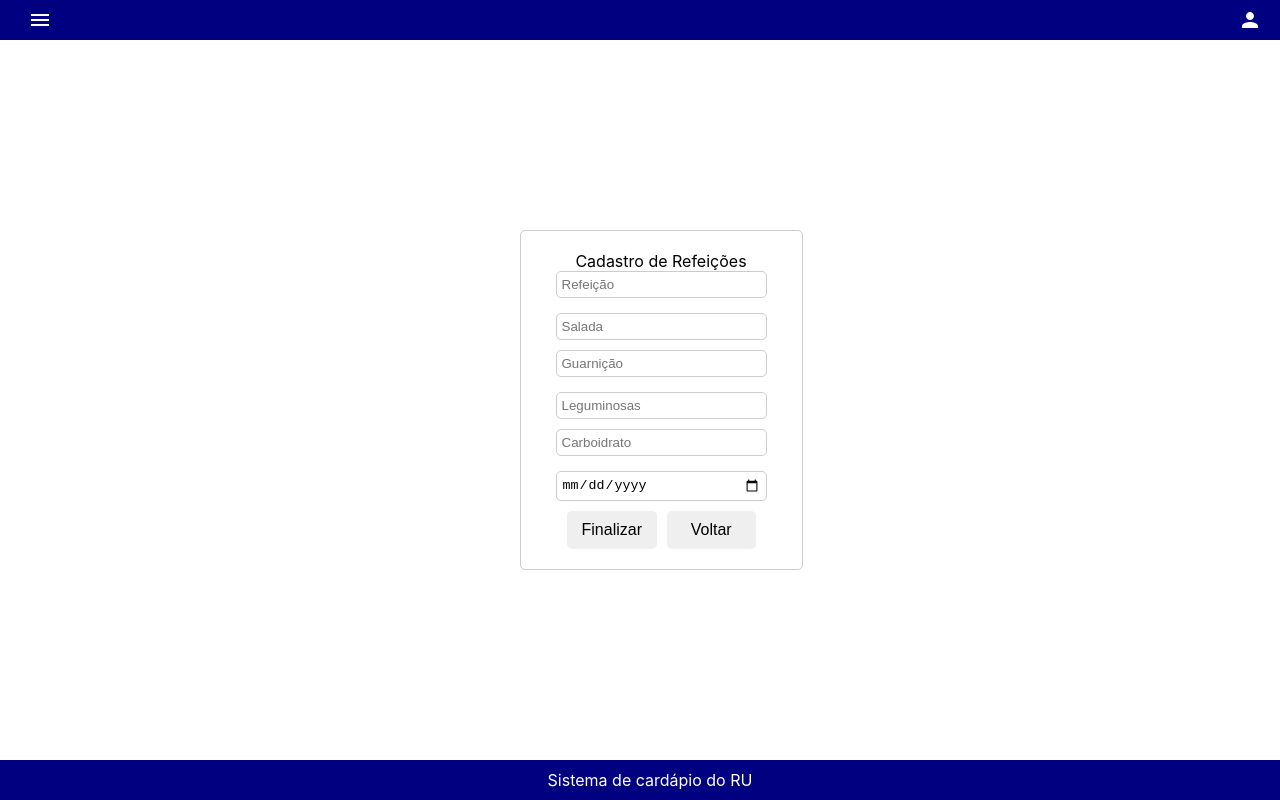
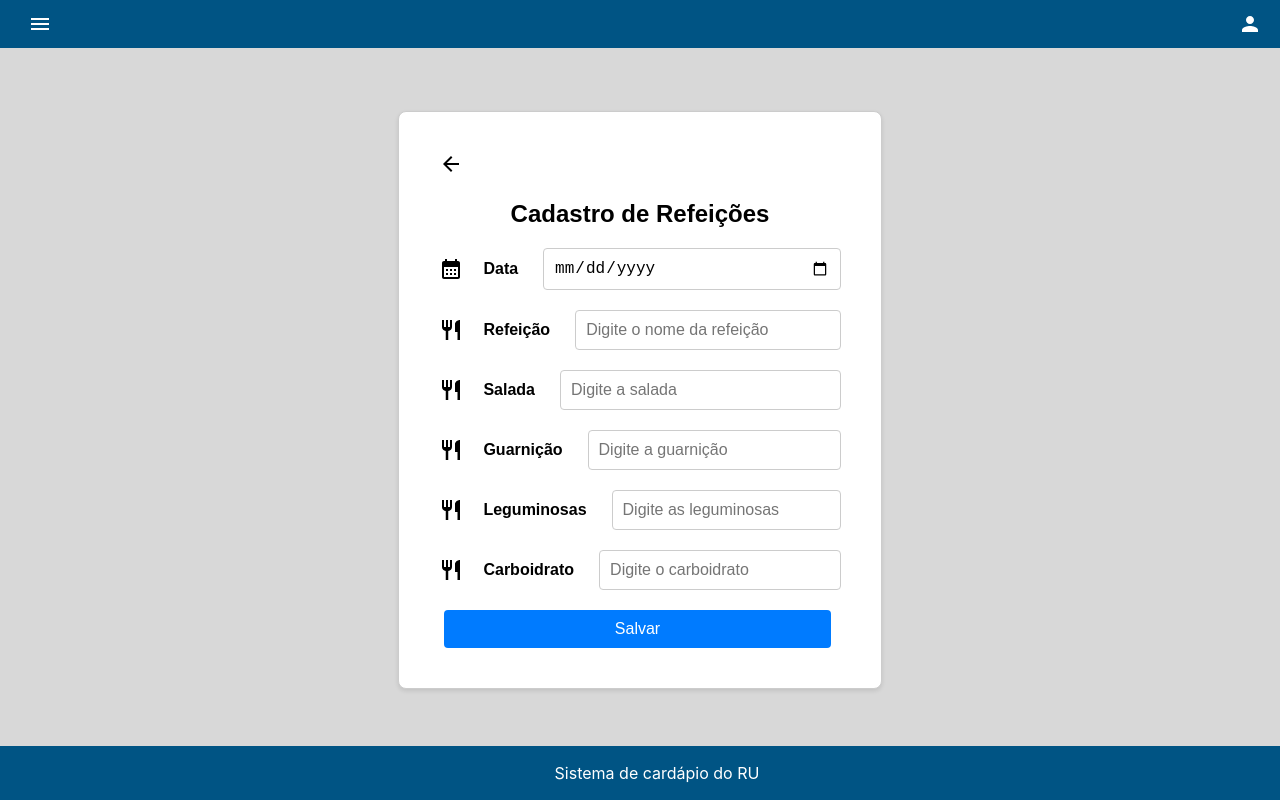
Before and after one commit to murilo-alvesmelo/front-end-cardapio-ru, a React (Create React App) app: page /root/refeicoes in a window 1280 px wide. Built offline with nearby package versions, Linux system fonts and the light colour scheme; sample sign-in values are in the browser's storage.

Commit message:
ajustes CSS/Cores/Refecoes (probl login/cads)

```diff
--- a/src/components/footer/styles.css
+++ b/src/components/footer/styles.css
@@ -1,8 +1,8 @@
 .footer {
-    background-color: #000080; /* Azul escuro */
+    background-color: #005484;
     color: white;
     text-align: center;
-    padding: 10px;
+    padding: 17px;
     position: fixed;
     left: 0;
     bottom: 0;
--- a/src/components/navbar/styles.css
+++ b/src/components/navbar/styles.css
@@ -2,13 +2,13 @@
   display: flex;
   justify-content: space-between;
   align-items: center;
-  background-color: #000080;
+  background-color: #005484;
   color: white;
   padding: 8px;
   position: fixed;
   left: 0;
   top: 0;
-  height: 40px;
+  height: 6%;
   width: 100%;
   z-index: 1000;
   box-sizing: border-box;
@@ -63,12 +63,11 @@
 }
 
 .logout-icon:hover{
-  /* background-color: rgb(160, 191, 246); */
   color: #05028a;
 }
 
 .logout-icon:active {
-  color: rgb(53, 53, 114); /* Altera a cor quando o botão está ativo (pressionado) */
+  color: rgb(53, 53, 114);
 }
 
 .nav-icon-menu {
@@ -93,7 +92,7 @@
 
 .nav-box {
   height: 100%;
-  background-color: #044CB8;
+  background-color: #005484;
 }
 
 .nav-box-list {
--- a/src/screens/cadastro/styles.css
+++ b/src/screens/cadastro/styles.css
@@ -3,15 +3,19 @@ body {
     display: flex;
     justify-content: center;
     align-items: center;
-    height: 100vh;  /* Esta linha define a altura do body como a altura total da janela */
-    margin: 0;      /* Remove margens padrão */
+    height: 100vh;
+    margin: 0;
 }
 
 .container {
-    width: 280px;
+    font-family: Arial, sans-serif;
     padding: 20px;
+    background-color: #fff;
     border: 1px solid #ccc;
-    border-radius: 5px;
+    border-radius: 8px;
+    max-width: 600px;
+    margin: 20px auto;
+    box-shadow: 0 4px 8px rgba(0, 0, 0, 0.1);
 }
 
 
@@ -59,9 +63,9 @@ button {
 }
 
 button.login {
-    background-color: #FFD700;
+    background-color: #FDB92E;
 }
 
 button.cadastrar {
-    background-color: #007BFF;
+    background-color: #005484;
 }
--- a/src/screens/listagem/index.js
+++ b/src/screens/listagem/index.js
@@ -3,11 +3,10 @@ import { useNavigate } from "react-router-dom";
 import "./styles.css";
 import api from "../../services/api";
 import moment from "moment/moment";
-import Footer from '../../components/footer/index';
 
 function Listagem() {
   const [refeicoes, setRefeicoes] = useState([]);
-  const navigate = useNavigate(); // Inicializar useNavigate
+  const navigate = useNavigate();
 
   async function getCardapio() {
     const maxDate = moment().add({ days: 30 }).format("YYYY-MM-DD 23:59:59");
@@ -24,9 +23,8 @@ function Listagem() {
     getCardapio();
   }, []);
 
-  // Função para lidar com o clique na linha da tabela
   const handleRowClick = (id) => {
-    navigate(`/root/refeicao/${id}`); // Usar a função navigate para redirecionar
+    navigate(`/root/refeicoes/${id}`);
   };
 
   return (
@@ -42,7 +40,6 @@ function Listagem() {
         </thead>
         <tbody>
           {refeicoes.map((refeicao) => (
-            // Adicionando o evento onClick para cada linha da tabela
             <tr
               key={refeicao.id}
               onClick={() => handleRowClick(refeicao.id)}
@@ -61,7 +58,6 @@ function Listagem() {
           ))}
         </tbody>
       </table>
-      <Footer/>
     </div>
   );
 }
--- a/src/screens/listagem/styles.css
+++ b/src/screens/listagem/styles.css
@@ -1,7 +1,7 @@
 .container {
     display: flex;
     flex-direction: column;
-    align-items: center; /* Esta linha irá centralizar os filhos verticalmente se necessário */
+    align-items: center;
     justify-content: space-between;
     width: 100%;
   }
--- a/src/screens/login/index.js
+++ b/src/screens/login/index.js
@@ -30,7 +30,6 @@ function Login() {
           })
         );
         localStorage.setItem("token", response.data.token);
-        // Navegar para a rota '/root'
         navigate("/root");
       })
       .catch((error) => {
@@ -63,7 +62,7 @@ function Login() {
             Login
           </button>
           <button
-            type="button" // Isso evita que o botão submeta o formulário
+            type="button"
             className="cadastrar"
             onClick={() => navigate("/cadastro")}
           >
--- a/src/screens/login/styles.css
+++ b/src/screens/login/styles.css
@@ -1,10 +1,10 @@
 body {
-    background-color: white;
+    background-color: #D8D8D8;
     display: flex;
     justify-content: center;
     align-items: center;
-    height: 100vh;  /* Esta linha define a altura do body como a altura total da janela */
-    margin: 0;      /* Remove margens padrão */
+    height: 100vh;
+    margin: 0;
 }
 
 .container {
@@ -13,7 +13,6 @@ body {
     border: 1px solid #ccc;
     border-radius: 5px;
 }
-
 
 .container h2 {
     text-align: center;
@@ -59,9 +58,9 @@ button {
 }
 
 button.login {
-    background-color: #FFD700;
+    background-color: #FDB92E;
 }
 
 button.cadastrar {
-    background-color: #007BFF;
+    background-color: #005484;
 }
--- a/src/screens/refeicao/index.js
+++ /dev/null
@@ -1,81 +0,0 @@
-import React, { useState, useEffect } from "react";
-import { useParams, useNavigate } from "react-router-dom";
-import "./styles.css";
-import api from "../../services/api";
-
-function Refeicao() {
-  const [refeicao, setRefeicao] = useState(null);
-  const { id } = useParams();
-  const navigate = useNavigate();
-
-  async function getRefeicaoId() {
-    await api
-      .get(`/cardapio/${id}`)
-      .then((response) => {
-        setRefeicao(response.data);
-      })
-      .catch((error) => {
-        console.log(error);
-      });
-  }
-  useEffect(() => {
-    getRefeicaoId();
-  }, []);
-
-  // Função para lidar com a exclusão de uma refeição
-  const handleDelete = () => {
-    if (window.confirm("Tem certeza que deseja apagar esta refeição?")) {
-      api
-        .delete(`/cardapio/${id}`)
-        .then((response) => {
-          alert("Refeição apagada com sucesso!");
-          navigate("/root");
-        })
-        .catch((error) => {
-          console.log(error);
-          alert("Erro ao apagar refeição.");
-        });
-    }
-  };
-  const handleEdit = () => {
-    navigate(`/root/editar-refeicao/${id}`);
-  };
-
-  if (!refeicao) {
-    return <div>Carregando...</div>;
-  }
-
-  return (
-    <div className="refeicao-detalhes">
-      <h1>Detalhes da Refeição</h1>
-      <p>
-        <strong>Data:</strong>{" "}
-        {new Date(refeicao.estimateAt).toLocaleDateString("pt-BR")}
-      </p>
-      <p>
-        <strong>Refeição:</strong> {refeicao.refeicao}
-      </p>
-      <p>
-        <strong>Salada:</strong> {refeicao.salada}
-      </p>
-      <p>
-        <strong>Guarnição:</strong> {refeicao.guarnicao}
-      </p>
-      <p>
-        <strong>Leguminosas:</strong> {refeicao.leguminosas}
-      </p>
-      <p>
-        <strong>Carboidrato:</strong> {refeicao.carboidrato}
-      </p>
-
-      <button onClick={handleEdit} className="botao-editar">
-        Editar
-      </button>
-      <button onClick={handleDelete} className="botao-apagar">
-        Apagar
-      </button>
-    </div>
-  );
-}
-
-export default Refeicao;
--- a/src/screens/refeicoes/index.js
+++ b/src/screens/refeicoes/index.js
@@ -1,9 +1,12 @@
 import React, { useState, useEffect } from "react";
+import { useParams, useNavigate } from "react-router-dom";
+import ArrowBackIcon from '@mui/icons-material/ArrowBack';
+import CalendarMonth from '@mui/icons-material/CalendarMonth';
+import Restaurant from '@mui/icons-material/Restaurant';
+import api from "../../services/api";
 import "./styles.css";
-import { useNavigate, useParams } from "react-router-dom";
-import api from "../../services/api";
 
-function Refeicoes({ isEditing }) {
+function Refeicoes() {
   const [form, setForm] = useState({
     refeicao: "",
     salada: "",
@@ -12,21 +15,25 @@ function Refeicoes({ isEditing }) {
     carboidrato: "",
     estimateAt: "",
   });
+  const [isEditing, setIsEditing] = useState(false);
   const navigate = useNavigate();
-  const { id } = useParams(); // Usado para identificar a refeição em caso de edição
+  const { id } = useParams();
 
   useEffect(() => {
-    if (isEditing) {
-      api
-        .get(`/cardapio/${id}`)
+    if (id) {
+      api.get(`/cardapio/${id}`)
         .then((response) => {
-          setForm(response.data);
+          const formattedDate = response.data.estimateAt.split('T')[0];
+          setForm({ ...response.data, estimateAt: formattedDate });
+          setIsEditing(false);
         })
         .catch((error) => {
           console.error("Erro na requisição:", error);
         });
+    } else {
+      setIsEditing(true);
     }
-  }, []);
+  }, [id]);
 
   const handleChange = (e) => {
     const { name, value } = e.target;
@@ -35,85 +42,128 @@ function Refeicoes({ isEditing }) {
 
   const handleSubmit = async (e) => {
     e.preventDefault();
+    if (!id || isEditing) {
+      const method = id ? api.put : api.post;
+      const url = id ? `/cardapio/${id}` : "/cardapio";
 
-    const method = isEditing ? api.put : api.post;
-    const url = isEditing ? `/cardapio/${id}` : "/cardapio";
+      await method(url, form)
+        .then(() => {
+          const message = id ? "Refeição atualizada com sucesso!" : "Refeição cadastrada com sucesso!";
+          alert(message);
+          navigate("/root/");
+        })
+        .catch((error) => {
+          console.error(error);
+          alert("Erro ao salvar refeição.");
+        });
+    }
+  };
 
-    await method(url, form)
-      .then((response) => {
-        alert("Refeição cadastrada com sucesso!");
-        navigate("/root/listagem");
-      })
-      .catch((error) => {
-        console.log(error);
-        alert("Erro ao cadastrar refeição.");
-      });
+  const toggleEditing = () => {
+    setIsEditing((prev) => !prev);
   };
 
   return (
     <div className="container">
-      <div>{isEditing ? "Editar Refeição" : "Cadastro de Refeições"}</div>
       <form onSubmit={handleSubmit}>
+        <div className="form-header">
+          <ArrowBackIcon className="icone-voltar" onClick={() => navigate('/root')} />
+          <h2 className="form-title">{id ? "Editar Refeição" : "Cadastro de Refeições"}</h2>
+        </div>
         <div className="form-group">
+          <CalendarMonth className="input-icon" />
+          <label htmlFor="estimateAt" className="input-label">Data</label>
+          <input
+            className="input-field"
+            type="date"
+            id="estimateAt"
+            name="estimateAt"
+            value={form.estimateAt}
+            onChange={handleChange}
+            disabled={!isEditing}
+          />
+        </div>
+        <div className="form-group">
+          <Restaurant className="input-icon" />
+          <label htmlFor="refeicao" className="input-label">Refeição</label>
           <input
             className="input-field"
             type="text"
+            id="refeicao"
             name="refeicao"
-            placeholder="Refeição"
+            placeholder="Digite o nome da refeição"
             value={form.refeicao}
             onChange={handleChange}
+            disabled={!isEditing}
           />
+        </div>
+        <div className="form-group">
+          <Restaurant className="input-icon" />
+          <label htmlFor="salada" className="input-label">Salada</label>
           <input
             className="input-field"
             type="text"
+            id="salada"
             name="salada"
-            placeholder="Salada"
+            placeholder="Digite a salada"
             value={form.salada}
             onChange={handleChange}
+            disabled={!isEditing}
           />
         </div>
         <div className="form-group">
+          <Restaurant className="input-icon" />
+          <label htmlFor="guarnicao" className="input-label">Guarnição</label>
           <input
             className="input-field"
             type="text"
+            id="guarnicao"
             name="guarnicao"
-            placeholder="Guarnição"
+            placeholder="Digite a guarnição"
             value={form.guarnicao}
             onChange={handleChange}
+            disabled={!isEditing}
           />
+        </div>
+        <div className="form-group">
+          <Restaurant className="input-icon" />
+          <label htmlFor="leguminosas" className="input-label">Leguminosas</label>
           <input
             className="input-field"
             type="text"
+            id="leguminosas"
             name="leguminosas"
-            placeholder="Leguminosas"
+            placeholder="Digite as leguminosas"
             value={form.leguminosas}
             onChange={handleChange}
+            disabled={!isEditing}
           />
         </div>
         <div className="form-group">
+          <Restaurant className="input-icon" />
+          <label htmlFor="carboidrato" className="input-label">Carboidrato</label>
           <input
             className="input-field"
             type="text"
+            id="carboidrato"
             name="carboidrato"
-            placeholder="Carboidrato"
+            placeholder="Digite o carboidrato"
             value={form.carboidrato}
             onChange={handleChange}
-          />
-          <input
-            className="input-field"
-            type="date"
-            name="estimateAt"
-            value={form.estimateAt}
-            onChange={handleChange}
+            disabled={!isEditing}
           />
         </div>
+
         <div className="button-group">
-          <button className="button" type="submit">
-            {isEditing ? "Atualizar" : "Finalizar"}
-          </button>
-          <button className="button" type="button" onClick={() => navigate(-1)}>
-            Voltar
-          </button>
+          {!id && (
+            <button className="button" type="submit">Salvar</button>
+          )}
+          {id && !isEditing && (
+            <button className="button" type="button" onClick={toggleEditing}>Editar</button>
+          )}
+          {id && isEditing && (
+            <button className="button" type="submit">Atualizar</button>
+          )}
         </div>
       </form>
     </div>
--- a/src/screens/refeicoes/styles.css
+++ b/src/screens/refeicoes/styles.css
@@ -1,39 +1,70 @@
 .container {
-    display: flex;
-    flex-direction: column;
-    align-items: center;
-    padding: 20px;
-}
-
-.header {
-    font-size: 24px;
-    margin-bottom: 20px;
+    font-family: 'Arial', sans-serif;
+    margin: 20px auto;
+    padding: 40px;
+    border-radius: 8px;
+    box-shadow: 0 2px 4px rgba(0, 0, 0, 0.1);
+    background-color: white;
+    width: 100%;
+    box-sizing: border-box;
 }
 
 .form-group {
     display: flex;
-    justify-content: space-between;
-    width: 100%;
-    margin-bottom: 10px;
+    flex-direction: row;
+    align-items: center;
+    margin-bottom: 20px;
+}
+
+.icone-voltar {
+    cursor: pointer;
+  }
+.input-label {
+    display: flex;
+    align-items: center;
+    margin-right: 10px;
+    font-weight: bold;
+}
+
+.input-icon {
+    margin-right: 5px;
 }
 
 .input-field {
     flex: 1;
-    padding: 5px;
-    margin: 0 5px;
+    padding: 10px;
+    margin-bottom: 0;
+    border: 1px solid #ccc;
+    border-radius: 4px;
+    font-size: 16px;
 }
 
 .button-group {
     display: flex;
-    justify-content: space-between;
-    width: 100%;
+    justify-content: flex-start;
+    margin-top: 20px;
 }
 
 .button {
-    padding: 10px 15px;
-    margin-top: 10px;
+    padding: 10px 20px;
+    border: none;
+    border-radius: 4px;
     cursor: pointer;
-    flex: 1;
-    margin: 0 5px;
-    color: black;
+    font-size: 1rem;
+    transition: background-color 0.3s ease;
+    background-color: #007bff;
+    color: white;
+    margin-right: 10px;
 }
+
+.button:hover {
+    background-color: #0056b3;
+}
+
+.button.secondary {
+    background-color: #dc3545;
+}
+
+.button.secondary:hover {
+    background-color: #b02a37;
+}
```
Also changed, not shown: src/App.js (+3 -7 lines), src/screens/refeicao/styles.css (deleted, +0 -52 lines).
